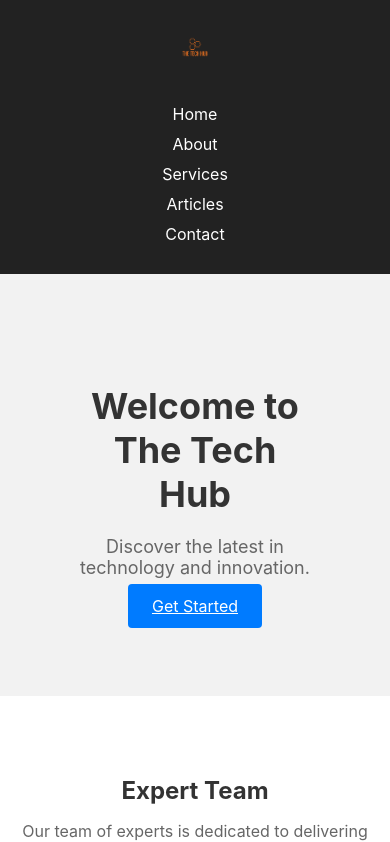
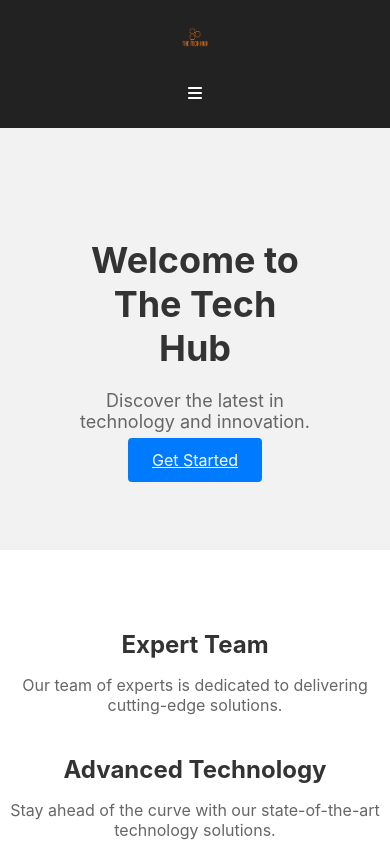
Before and after one commit to Syipmong/the-tech-hub-org, a React (Create React App) app: page / in a window 390 px wide. Shown: the top 842 px of the page. Built offline with nearby package versions, Linux system fonts and the light colour scheme.

Commit message:
i made changes to add toggle to the mobile version

```diff
--- a/package.json
+++ b/package.json
@@ -5,6 +5,8 @@
   "dependencies": {
     "@fortawesome/fontawesome-free": "^6.4.0",
     "@fortawesome/free-brands-svg-icons": "^6.4.0",
+    "@fortawesome/free-regular-svg-icons": "^6.4.0",
+    "@fortawesome/free-solid-svg-icons": "^6.4.0",
     "@fortawesome/react-fontawesome": "^0.2.0",
     "@testing-library/jest-dom": "^5.16.5",
     "@testing-library/react": "^13.4.0",
--- a/src/components/Header.css
+++ b/src/components/Header.css
@@ -11,18 +11,18 @@
 }
 
 .menu {
-  flex-grow: 1;
-  text-align: right;
+  display: flex;
+  align-items: center;
 }
 
 .menu-list {
   list-style: none;
   margin: 0;
   padding: 0;
+  display: flex;
 }
 
 .menu-item {
-  display: inline-block;
   margin-left: 20px;
 }
 
@@ -41,7 +41,8 @@
 }
 
 .logo {
-  display: inline-block;
+  display: flex;
+  align-items: center;
 }
 
 .logo img {
@@ -49,10 +50,29 @@
   background-color: transparent;
 }
 
+.menu-toggle {
+  display: none;
+  background-color: transparent;
+  border: none;
+  color: #fff;
+  font-size: 16px;
+  cursor: pointer;
+  padding: 5px;
+}
+
+.menu-toggle span {
+  display: block;
+  width: 20px;
+  height: 2px;
+  background-color: #fff;
+  margin-bottom: 4px;
+}
+
 @media (max-width: 768px) {
   .header {
     flex-direction: column;
     align-items: center;
+    padding: 10px;
   }
 
   .logo {
@@ -60,11 +80,25 @@
   }
 
   .menu {
-    text-align: center;
+    display: none;
+  }
+
+  .menu.open {
+    display: flex;
+    flex-direction: column;
+    align-items: center;
+  }
+
+  .menu-list {
+    flex-direction: column;
   }
 
   .menu-item {
-    display: block;
     margin: 10px 0;
   }
+
+  .menu-toggle {
+    display: block;
+    margin-bottom: 10px;
+  }
 }
--- a/src/components/Header.js
+++ b/src/components/Header.js
@@ -1,16 +1,25 @@
-import React from 'react';
+import React, { useState } from 'react';
 import { Link } from 'react-router-dom';
+import { FontAwesomeIcon } from '@fortawesome/react-fontawesome';
+import {faTimesCircle } from '@fortawesome/free-regular-svg-icons';
+import { faBars } from '@fortawesome/free-solid-svg-icons';
 import './Header.css';
 import logo from '../assets/images/logo.png';
 
 const Header = () => {
+  const [isMenuOpen, setIsMenuOpen] = useState(false);
+
+  const toggleMenu = () => {
+    setIsMenuOpen(!isMenuOpen);
+  };
+
   return (
-    <header className="header">
+    <header className={`header ${isMenuOpen ? 'open' : ''}`}>
       <Link to="/" className="logo">
         <img src={logo} alt="The Tech Hub Logo" />
       </Link>
 
-      <nav className="menu">
+      <nav className={`menu ${isMenuOpen ? 'open' : ''}`}>
         <ul className="menu-list">
           <li className="menu-item">
             <Link to="/">Home</Link>
@@ -24,17 +33,19 @@
           <li className="menu-item">
             <Link to="/articles">Articles</Link>
           </li>
-          {/* <li className="menu-item">
-            <Link to="/tutor">Tutor</Link>
-          </li>
-          <li className="menu-item">
-            <Link to="/student">Student</Link>
-          </li> */}
           <li className="menu-item">
             <Link to="/contact">Contact</Link>
           </li>
         </ul>
       </nav>
+
+      <button className="menu-toggle" onClick={toggleMenu}>
+        {isMenuOpen ? (
+          <FontAwesomeIcon icon={faTimesCircle} />
+        ) : (
+          <FontAwesomeIcon icon={faBars} />
+        )}
+      </button>
     </header>
   );
 };
```
Also changed, not shown: 1 other file (tests, documents, lock files or other folders).
